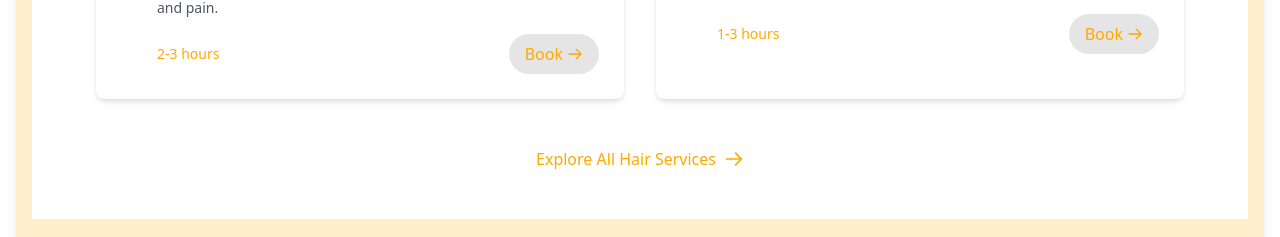
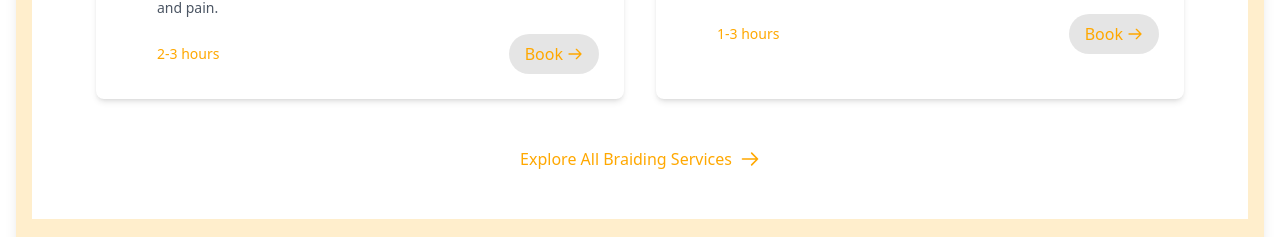
Before and after one commit to Edem-Amet/Flawless_Beauty_Salon, a React (Vite) app: page / in a window 1280 px wide. Shown: the part 2503-2740 px from the top of the page. Built offline with nearby package versions, Linux system fonts and the light colour scheme; a web font is replaced by a local one.

Commit message:
Small changes to braiding

```diff
--- a/src/Pages/HairStyles.jsx
+++ b/src/Pages/HairStyles.jsx
@@ -168,7 +168,7 @@ const HairStyles = ({ isHomePreview = false }) => {
             className="inline-flex items-center text-primary font-medium hover:text-secondary transition-colors duration-300 group"
             onClick={() => window.scrollTo(0, 0)}
           >
-            <span>Explore All Hair Services</span>
+            <span>Explore All Braiding Services</span>
             <svg
               xmlns="http://www.w3.org/2000/svg"
               className="h-5 w-5 ml-2 group-hover:translate-x-1 transition-transform duration-300"
```
